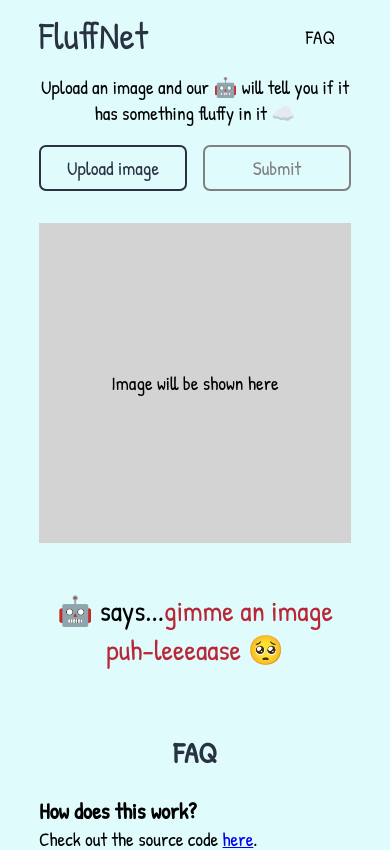
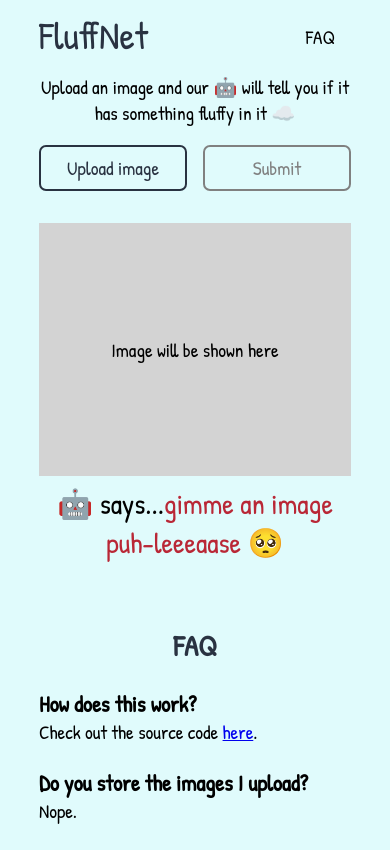
Before and after one commit to mihailthebuilder/fluffnet-front, a React (Create React App) app: page / in a window 390 px wide. Shown: the top 850 px of the page. Built offline with nearby package versions, Linux system fonts and the light colour scheme.

Commit message:
image responsive sytling

```diff
--- a/src/App.js
+++ b/src/App.js
@@ -35,7 +35,7 @@ function App() {
       </header>
 
       <section id="hero">
-        <div className="main-left">
+        <div className="hero-left">
           <p>
             Upload an image and our 🤖 will tell you if it has something fluffy
             in it ☁️
@@ -64,7 +64,7 @@ function App() {
             </button>
           </form>
         </div>
-        <div>
+        <div className="hero-right">
           {image.preview ? (
             <img alt="" src={image.preview} />
           ) : (
--- a/src/App.scss
+++ b/src/App.scss
@@ -37,7 +37,7 @@ header {
   grid-template-columns: 2fr 1fr;
   column-gap: 4rem;
 
-  .main-left {
+  .hero-left {
     display: flex;
     flex-direction: column;
     justify-content: center;
@@ -159,7 +159,7 @@ header {
     grid-template-columns: 1fr;
     row-gap: 2rem;
 
-    .main-left {
+    .hero-left {
       p {
         text-align: center;
       }
@@ -174,5 +174,25 @@ header {
         }
       }
     }
+
+    .hero-right {
+      text-align: center;
+    }
+
+    .image-placeholder {
+      height: 30vh;
+    }
+
+    img {
+      max-height: 30vh;
+    }
+  }
+
+  #results {
+    margin: 0rem;
+
+    h2 {
+      margin-top: 0.5rem;
+    }
   }
 } ;
```
